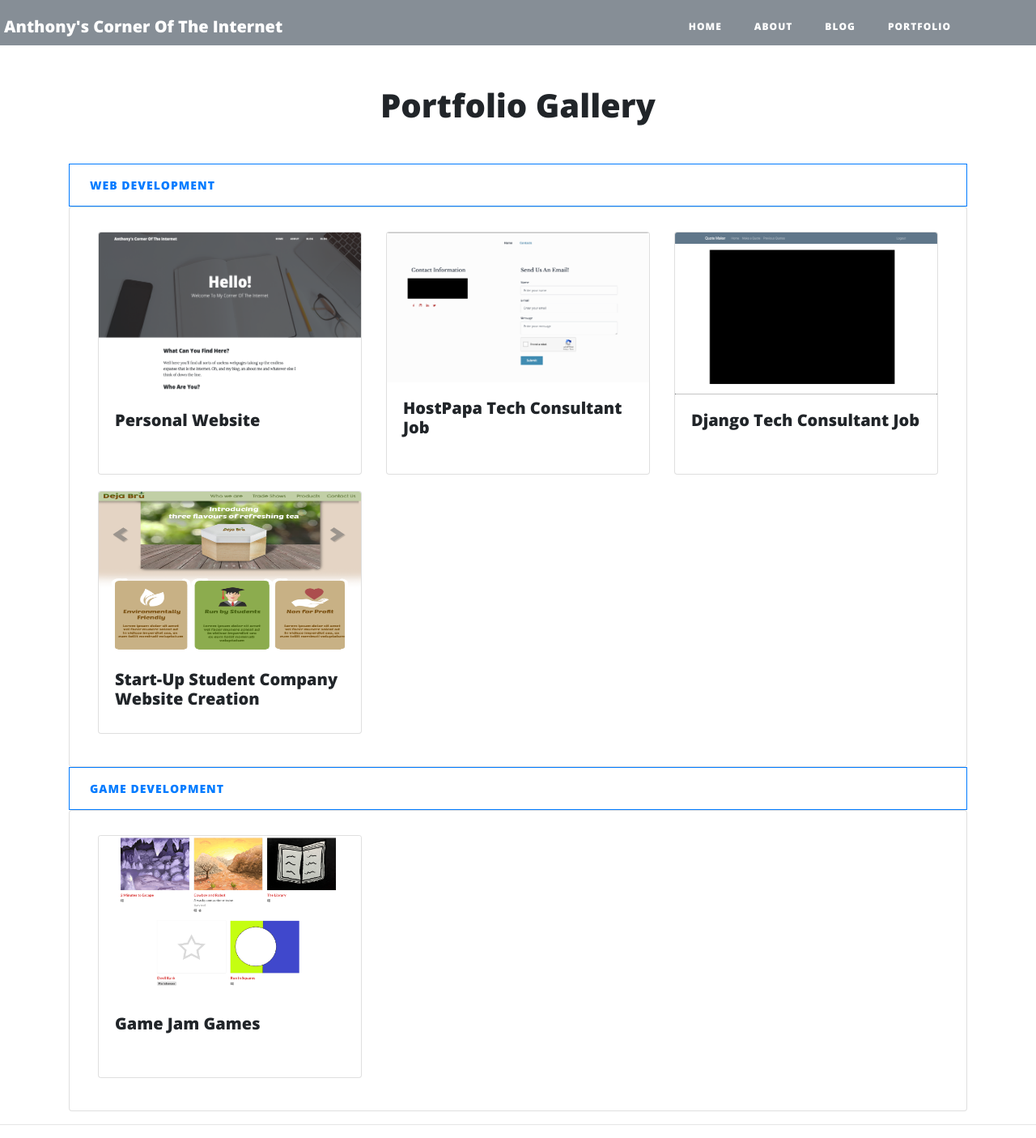
After one commit to XXtechsec/personalWebsite, a Flask app: page /portfolio in a window 1280 px wide. The commit adds this page. Shown: the whole page at 81% size. Run offline with Flask 2, Linux system fonts and the light colour scheme; some libraries are stand-ins or nearby versions.

Commit message:
added profolio pages

```diff
--- a/base/routes.py
+++ b/base/routes.py
@@ -21,6 +21,34 @@
 @app.route('/index')
 def index():
     return render_template('InfoPages/index.html')
+
+@app.route('/portfolio')
+def portfolio():
+    return render_template('InfoPages/portfolio.html')
+
+@app.route('/portfolio/CSI')
+def CSI():
+    return render_template('PortfolioPages/CSI.html')
+
+@app.route('/portfolio/goDaddy')
+def goDaddy():
+    return render_template('PortfolioPages/goDaddy.html')
+
+@app.route('/portfolio/personal')
+def personal():
+    return render_template('PortfolioPages/personal.html')
+
+@app.route('/portfolio/quote')
+def quty():
+    return render_template('PortfolioPages/quty.html')
+
+@app.route('/portfolio/JA')
+def JA():
+    return render_template('PortfolioPages/JA.html')
+
+@app.route('/portfolio/Jam')
+def jam():
+    return render_template('PortfolioPages/jam.html')
 
 
 # about
--- /dev/null
+++ b/base/static/css/customcss/portfolio.css
@@ -0,0 +1,29 @@
+
+.btn-portfolio {
+    width: 100%;
+}
+.btn-portfolio:focus, .btn-primary:active {
+  outline: none;
+  box-shadow: none;
+}
+
+
+.gallerycard {
+    padding: 20px;
+    padding-top: 30px;
+}
+
+.portfolio-text{
+    font-size: 40px;
+    padding-bottom: 40px;
+}
+
+.cardP{
+    height: 300px;
+    margin-bottom: 20px;
+    padding-bottom: 20px;
+}
+
+.cardP img{
+    height: 200px;
+}
--- /dev/null
+++ b/base/templates/InfoPages/portfolio.html
@@ -0,0 +1,121 @@
+{% extends "base.html" %}
+{% block title %}Home{% endblock %}
+{% block Content %}
+    <!-- Page Header -->
+    <header class="masthead">
+        <div class="container">
+            <div class="page-heading" style="padding: 28px">
+            </div>
+        </div>
+        </div>
+    </header>
+
+    <!-- Main Content -->
+    <div class="container">
+        <div class="post-heading portfolio-text">
+            <h1 class="text-center">Portfolio Gallery</h1>
+        </div>
+
+        <button class="btn btn-outline-primary text-left btn-portfolio gallerycard" type="button" data-toggle="collapse"
+                data-target="#collapseExample"
+                aria-expanded="false" aria-controls="collapseExample">
+            Web Development
+        </button>
+        <div class="card container">
+            <div class="row collapse show gallerycard" id="collapseExample" data-toggle="collapse"
+                 data-target="#collapseExample"
+                 aria-expanded="false" aria-controls="collapseExample">
+{#                <div class="col-sm-4">#}
+{#                    <a href="{{ url_for('CSI') }}">#}
+{#                        <div class="card cardP">#}
+{#                            <img class="card-img-top"#}
+{#                                 src="{{ url_for('static', filename='/img/taku.png') }}"#}
+{#                                 alt="Card image cap">#}
+{#                            <div class="card-body">#}
+{#                                <h5 class="card-title">Citizen Science Inc. Prototyping and MVP</h5>#}
+{#                            </div>#}
+{#                        </div>#}
+{#                    </a>#}
+{#                </div>#}
+                <div class="col-sm-4">
+                    <a href="{{ url_for('personal') }}">
+                        <div class="card cardP">
+                            <img class="card-img-top"
+                                 src="{{ url_for('static', filename='/img/personalSite.png') }}"
+                                 alt="Card image cap">
+                            <div class="card-body">
+                                <h5 class="card-title">Personal Website</h5>
+                            </div>
+                        </div>
+                    </a>
+                </div>
+                <div class="col-sm-4">
+                    <a href="{{ url_for('goDaddy') }}">
+                        <div class="card cardP">
+                            <img class="card-img-top"
+                                 src="{{ url_for('static', filename='/img/consult.png') }}"
+                                 alt="Card image cap">
+                            <div class="card-body">
+                                <h5 class="card-title">HostPapa Tech Consultant Job</h5>
+                            </div>
+                        </div>
+                    </a>
+                </div>
+                <div class="col-sm-4">
+                    <a href="{{ url_for('quty') }}">
+                        <div class="card cardP">
+                            <img class="card-img-top"
+                                 src="{{ url_for('static', filename='/img/quty.png') }}"
+                                 alt="Card image cap">
+                            <div class="card-body">
+                                <h5 class="card-title">Django Tech Consultant Job</h5>
+                            </div>
+                        </div>
+                    </a>
+                </div>
+                <div class="col-sm-4">
+                    <a href="{{ url_for('JA') }}">
+                        <div class="card cardP">
+                            <img class="card-img-top"
+                                 src="{{ url_for('static', filename='/img/JA.png') }}"
+                                 alt="Card image cap">
+                            <div class="card-body">
+                                <h5 class="card-title">Start-Up Student Company Website Creation</h5>
+                            </div>
+                        </div>
+                    </a>
+                </div>
+            </div>
+        </div>
+
+
+        <button class="btn btn-outline-primary text-left btn-portfolio" type="button" data-toggle="collapse"
+                data-target="#game"
+                aria-expanded="false" aria-controls="collapseExample">
+            Game Development
+        </button>
+        <div class="card container">
+            <div class="row collapse show gallerycard" id="game" data-toggle="collapse"
+                 data-target="#game"
+                 aria-expanded="false" aria-controls="collapseExample">
+                <div class="col-sm-4">
+                    <a href="{{ url_for('jam') }}">
+                        <div class="card cardP">
+                            <img class="card-img-top"
+                                 src="{{ url_for('static', filename='/img/jam.png') }}"
+                                 alt="Card image cap">
+                            <div class="card-body">
+                                <h5 class="card-title">Game Jam Games</h5>
+                            </div>
+                        </div>
+                    </a>
+                </div>
+            </div>
+        </div>
+
+    </div>
+
+    <hr>
+
+
+{% endblock %}
--- a/base/templates/base.html
+++ b/base/templates/base.html
@@ -12,6 +12,7 @@
 
     <!-- Bootstrap core CSS -->
     <link href="{{ url_for('static', filename='css/bootstrap/bootstrap.min.css') }}" rel="stylesheet">
+    <link href="{{ url_for('static', filename='css/customcss/portfolio.css') }}" rel="stylesheet">
 
     <!-- Custom fonts for this template -->
     <link href="{{ url_for('static', filename='fontawesome-free/css/all.min.css') }}" rel="stylesheet" type="text/css">
@@ -50,6 +51,9 @@
                 </li>
                 <li class="nav-item">
                     <a class="nav-link" href="{{ url_for('blog') }}">Blog</a>
+                </li>
+                <li class="nav-item">
+                    <a class="nav-link" href="{{ url_for('portfolio') }}">Portfolio</a>
                 </li>
 {#                <li class="nav-item">#}
 {#                    <a class="nav-link" href="{{ url_for('contact') }}">Contact</a>#}
```
Also changed, not shown: base/templates/BlogPages/post.html (+0 -33 lines), base/templates/InfoPages/about.html (+3 -5 lines), base/templates/InfoPages/index.html (+10 -5 lines), base/templates/PortfolioPages/CSI.html (added, +8 -0 lines), base/templates/PortfolioPages/JA.html (added, +8 -0 lines), base/templates/PortfolioPages/galleryBase.html (added, +52 -0 lines), base/templates/PortfolioPages/goDaddy.html (added, +9 -0 lines), base/templates/PortfolioPages/jam.html (added, +11 -0 lines), base/templates/PortfolioPages/personal.html (added, +8 -0 lines), base/templates/PortfolioPages/quty.html (added, +10 -0 lines), base/static/img/JA.png (added), base/static/img/consult.png (added), base/static/img/jam.png (added), base/static/img/personalSite.png (added), 2 more files.
